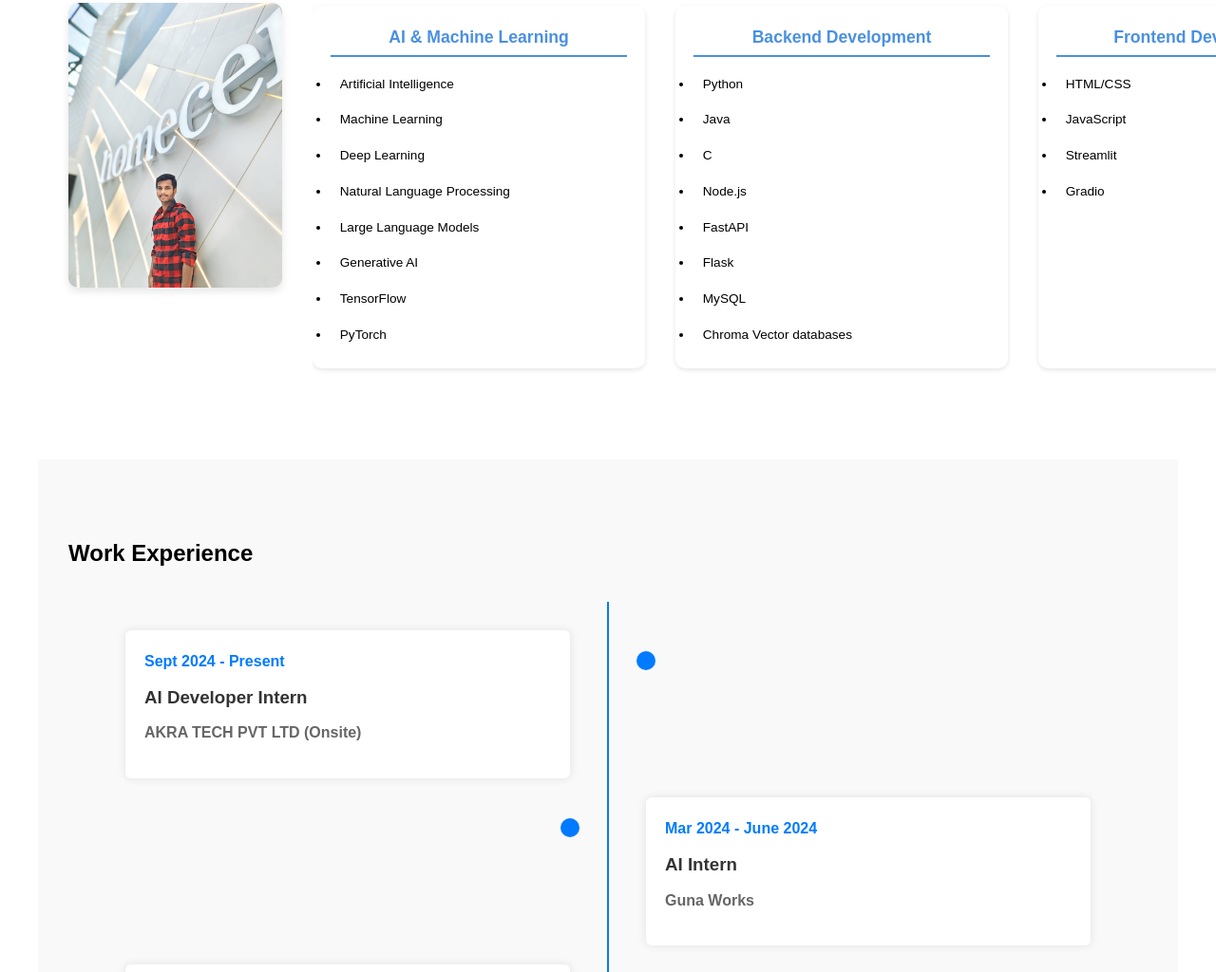
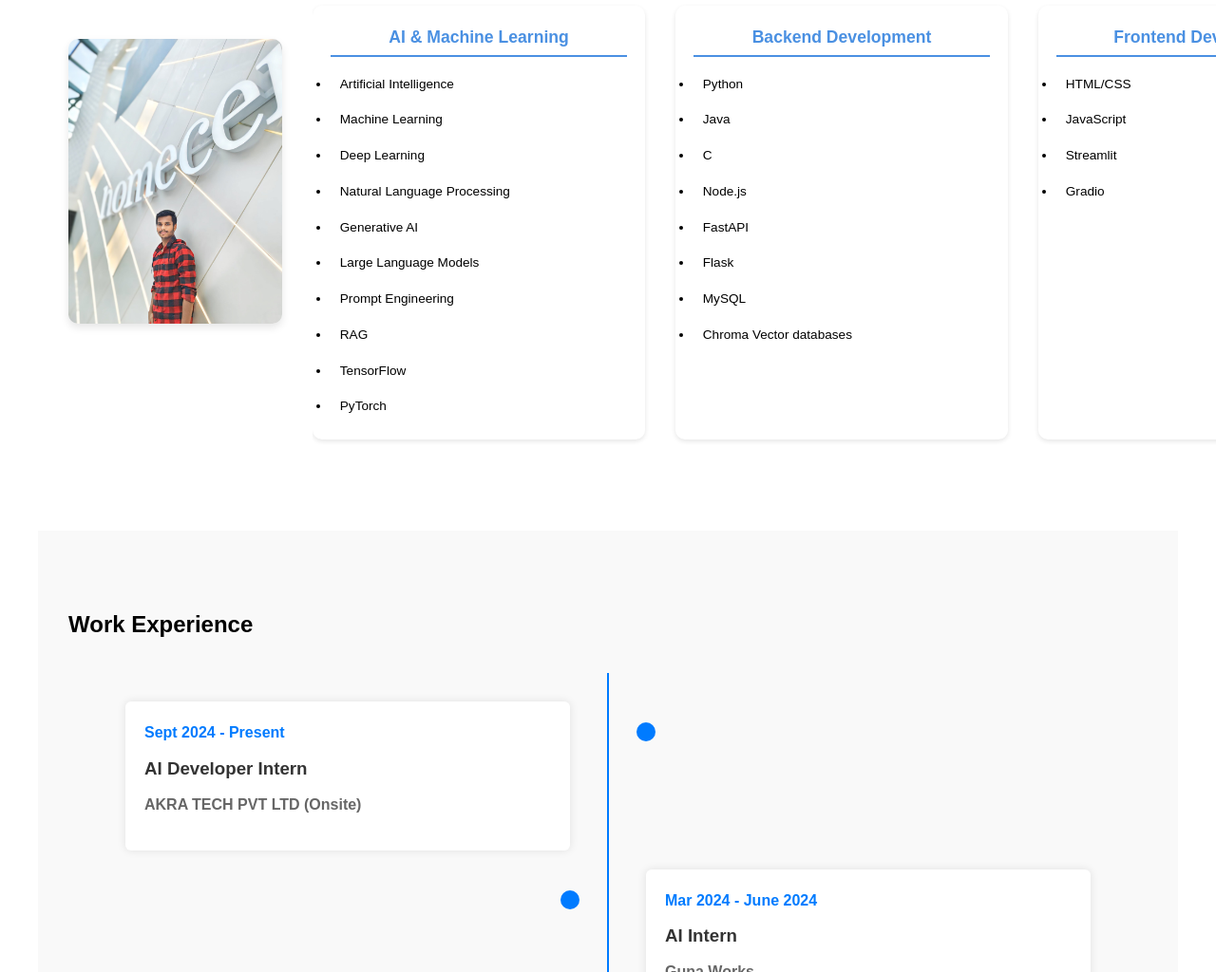
Before and after one commit to venkateshdukuru/myportfolio, a plain HTML site: page index.html in a window 1280 px wide. Shown: the part 1048-2072 px from the top of the page at 95% size. Drawn offline with Linux system fonts and the light colour scheme.

Commit message:
Update index.html

```diff
--- a/index.html
+++ b/index.html
@@ -70,8 +70,10 @@
                                 <li>Machine Learning</li>
                                 <li>Deep Learning</li>
                                 <li>Natural Language Processing</li>
+                                <li>Generative AI</li>
                                 <li>Large Language Models</li>
-                                <li>Generative AI</li>
+                                <li>Prompt Engineering</li>
+                                <li>RAG</li>
                                 <li>TensorFlow</li>
                                 <li>PyTorch</li>
                             </ul>
```
